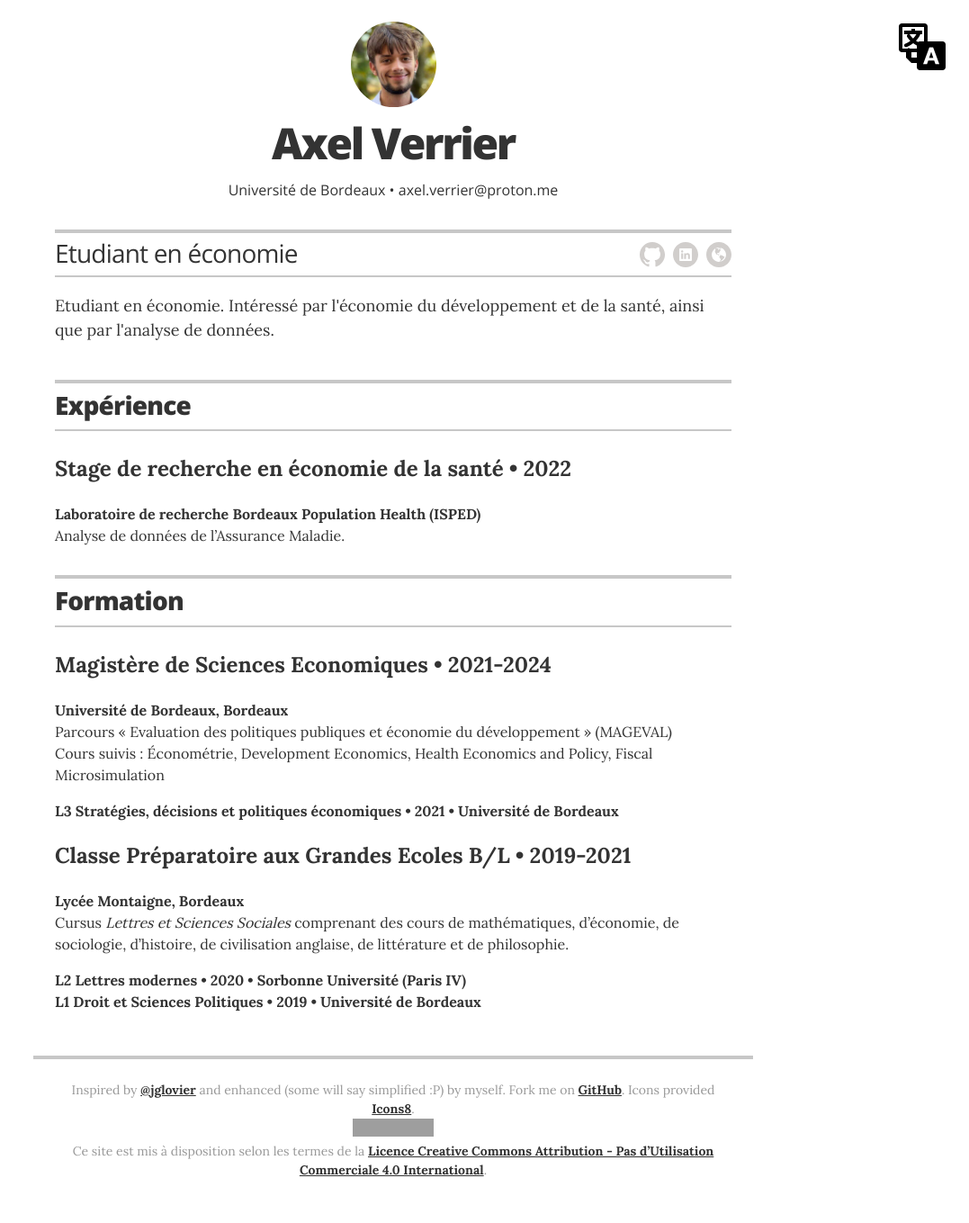
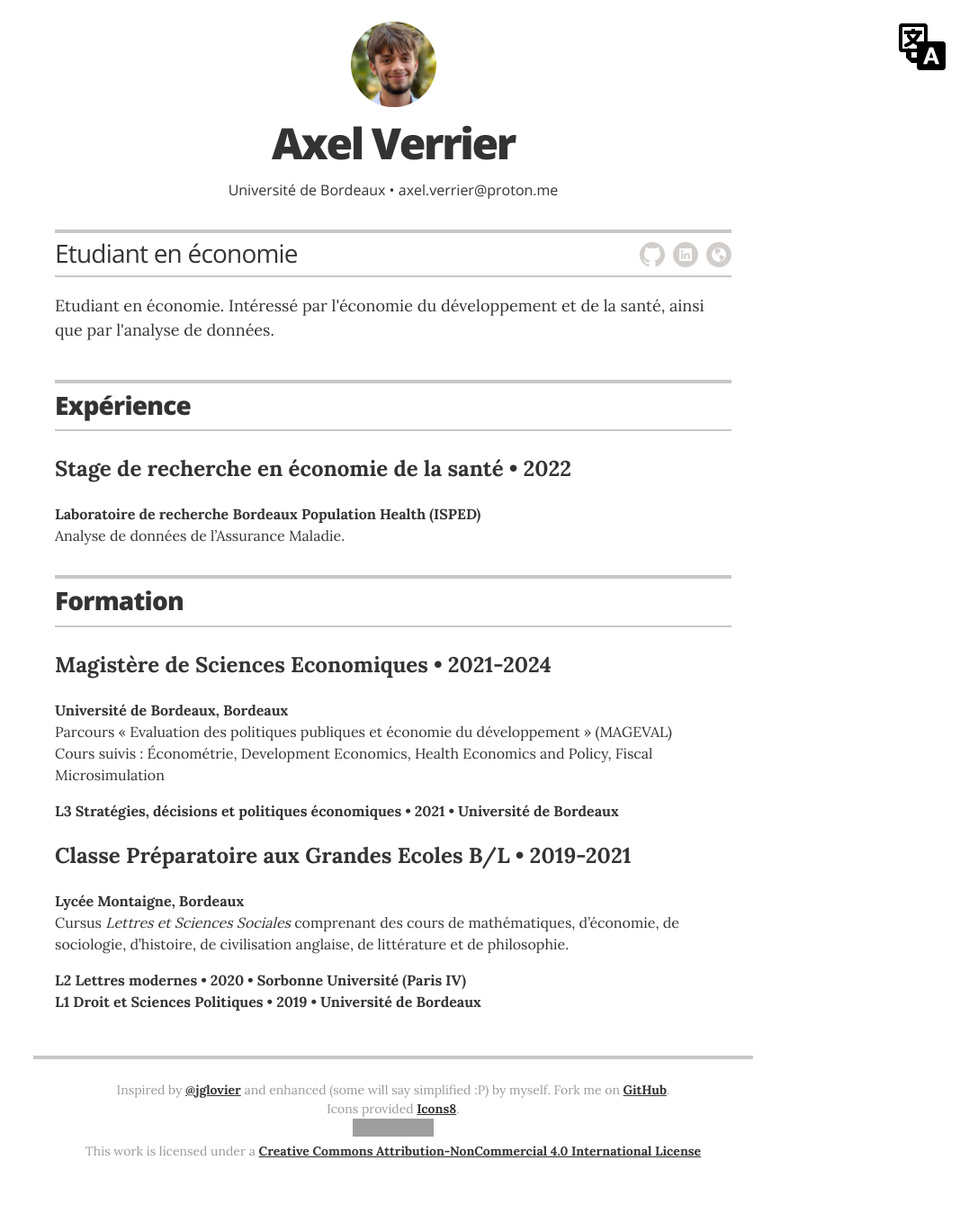
Before and after one commit to axelverrier/axelverrier.github.io, a Jekyll site: the page built from index.html, in a window 1280 px wide. Shown: the whole page at 90% size, without its empty margins (203-1280 px from the left). Built offline with Jekyll 4.4.1, drawn with Linux system fonts in a browser that asks for light colours; nearby versions of some CDN libraries; after the commit the page ends 1338 px from its top, so only the background shows below that; grey boxes are pictures that could not be loaded.

Commit message:
Update index.html

```diff
--- a/index.html
+++ b/index.html
@@ -108,9 +108,9 @@
 
     <footer class="page-footer wrapper">
 		<p class="footer-line">Inspired by <a href="https://github.com/jglovier">@jglovier</a> and enhanced (some will say simplified :P) by myself.
-		Fork me on <a href="https://github.com/axelverrier/axelverrier.github.io">GitHub</a>.
+		Fork me on <a href="https://github.com/axelverrier/axelverrier.github.io">GitHub</a>. <br>
 		Icons provided <a href="https://icons8.com">Icons8</a>.</p>
-	    	<p id="license" class="footer-line"><a rel="license" href="http://creativecommons.org/licenses/by-nc/4.0/"><img alt="Licence Creative Commons" style="border-width:0;max-width:50%;" src="https://i.creativecommons.org/l/by-nc/4.0/88x31.png"/></a><br />Ce site est mis à disposition selon les termes de la <a rel="license" href="http://creativecommons.org/licenses/by-nc/4.0/">Licence Creative Commons Attribution - Pas d’Utilisation Commerciale 4.0 International</a>.</p>
+	    	<p class="footer-line"><a rel="license" href="http://creativecommons.org/licenses/by-nc/4.0/"><img alt="Creative Commons License" style="border-width:0;max-width:50%;" src="https://i.creativecommons.org/l/by-nc/4.0/88x31.png" /></a><br />This work is licensed under a <a rel="license" href="http://creativecommons.org/licenses/by-nc/4.0/">Creative Commons Attribution-NonCommercial 4.0 International License</a></p>
     </footer>
 
 
```
